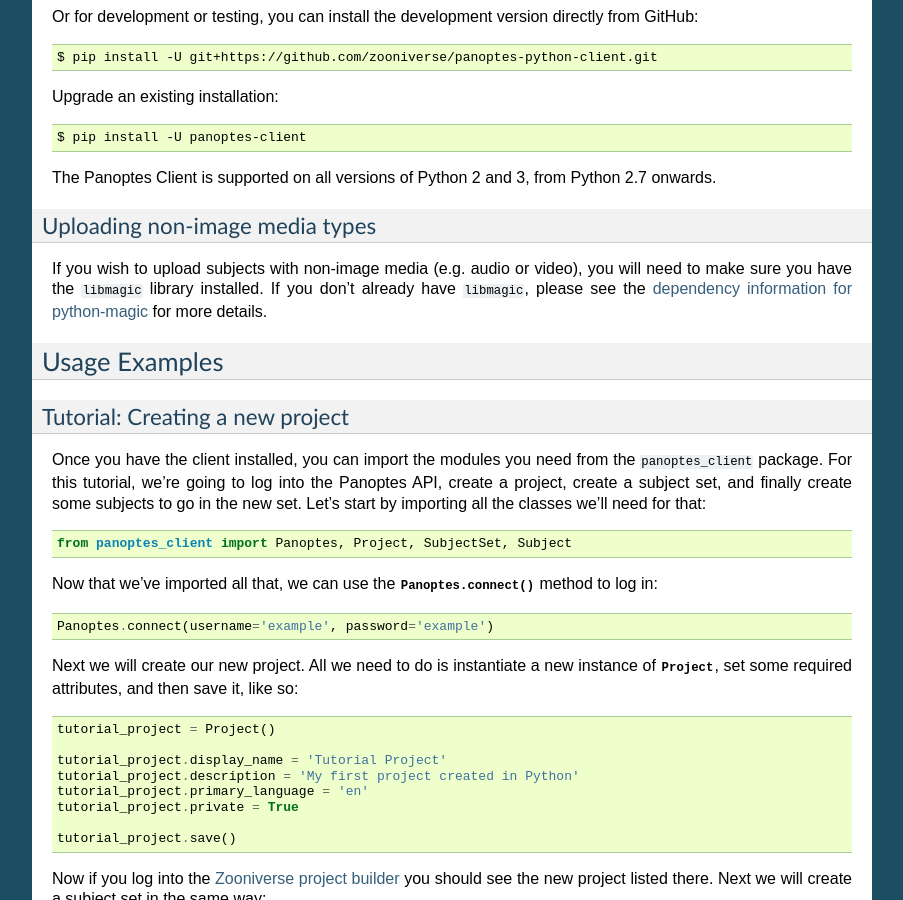
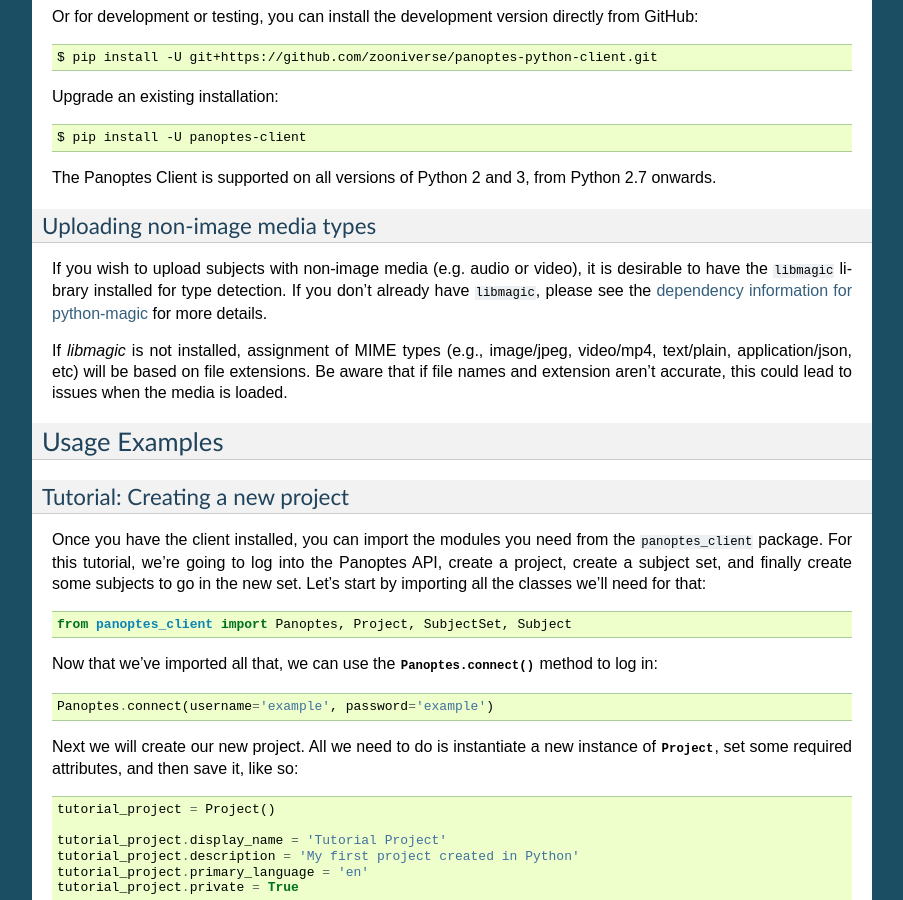
Before and after one commit to zooniverse/panoptes-python-client, a Sphinx documentation site: the page built from docs/user_guide.rst, in a window 1280 px wide and 900 px high, scrolled down 723 px. Shown: the whole window, without its empty margins (198-1101 px from the left). Built offline with Sphinx 7.4.7, drawn with Linux system fonts in a browser that asks for light colours.

Commit message:
edit docs re non-image media uploads based on PR 321

```diff
--- a/docs/user_guide.rst
+++ b/docs/user_guide.rst
@@ -58,10 +58,15 @@
 ~~~~~~~~~~~~~~~~~~~~~~~~~~~~~~~
 
 If you wish to upload subjects with non-image media (e.g. audio or video),
-you will need to make sure you have the ``libmagic`` library installed. If you
-don't already have ``libmagic``, please see the `dependency information for
-python-magic <https://github.com/ahupp/python-magic#dependencies>`_ for more
-details.
+it is desirable to have the ``libmagic`` library installed for type detection.
+If you don't already have ``libmagic``, please see the `dependency information
+for python-magic <https://github.com/ahupp/python-magic#installation>`_ for
+more details.
+
+If `libmagic` is not installed, assignment of MIME types (e.g., image/jpeg,
+video/mp4, text/plain, application/json, etc) will be based on file extensions.
+Be aware that if file names and extension aren't accurate, this could lead to
+issues when the media is loaded.
 
 Usage Examples
 --------------
```
